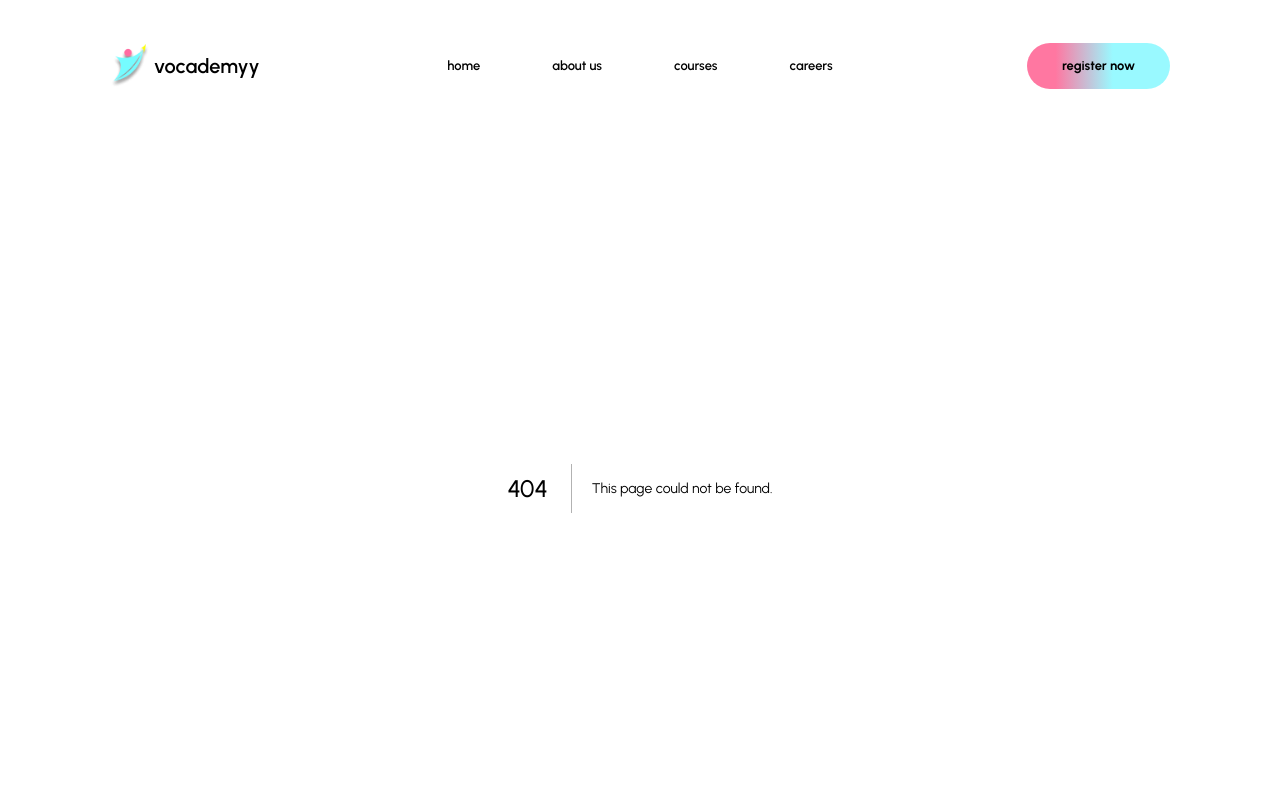
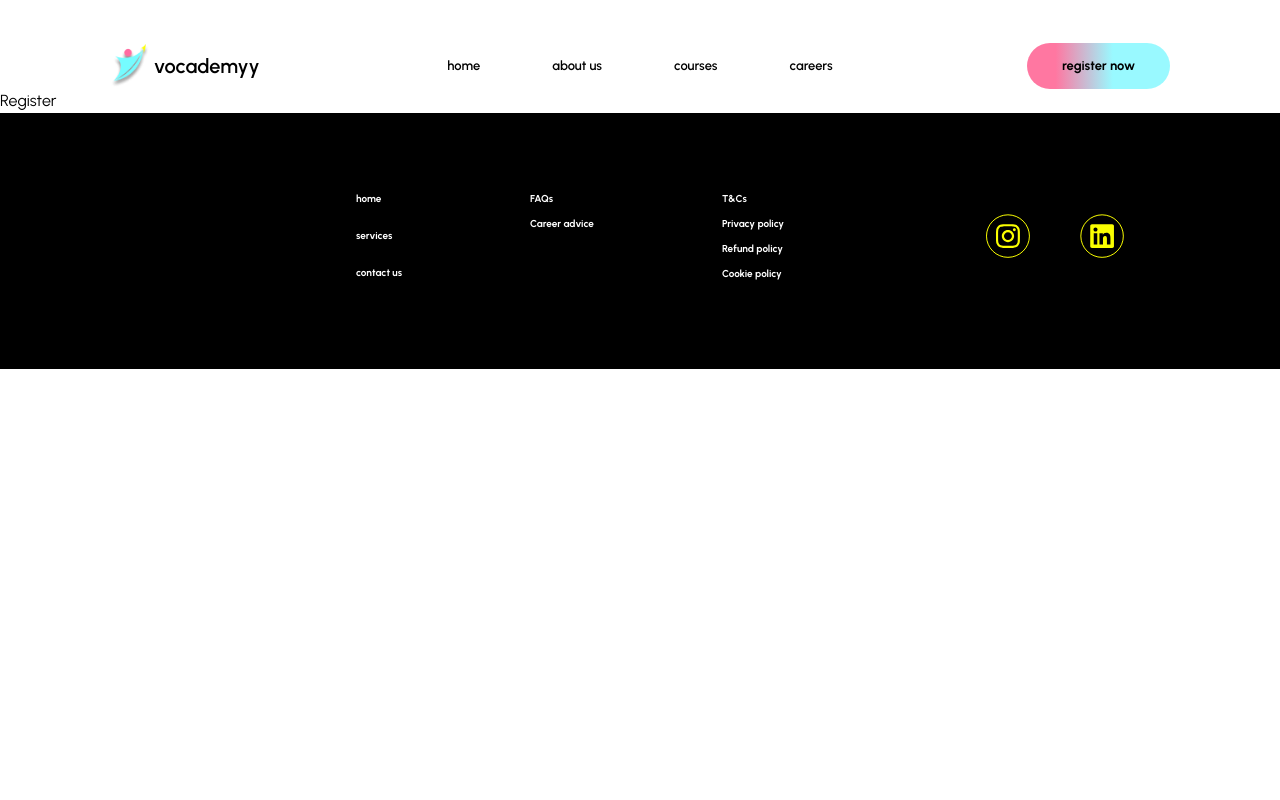
Before and after one commit to div-vik/vocademy, a Next.js app: page /register in a window 1280 px wide. Before the commit this address had no page. Shown: the top 800 px of the page. Built offline with nearby package versions, Linux system fonts and the light colour scheme.

Commit message:
Rename file

```diff
--- /dev/null
+++ b/app/register/page.jsx
@@ -0,0 +1,7 @@
+import React from "react";
+
+const Register = () => {
+  return <div>Register</div>;
+};
+
+export default Register;
--- a/app/signup/page.jsx
+++ /dev/null
@@ -1,7 +0,0 @@
-import React from "react";
-
-const SignUp = () => {
-  return <div>SignUp</div>;
-};
-
-export default SignUp;
```
